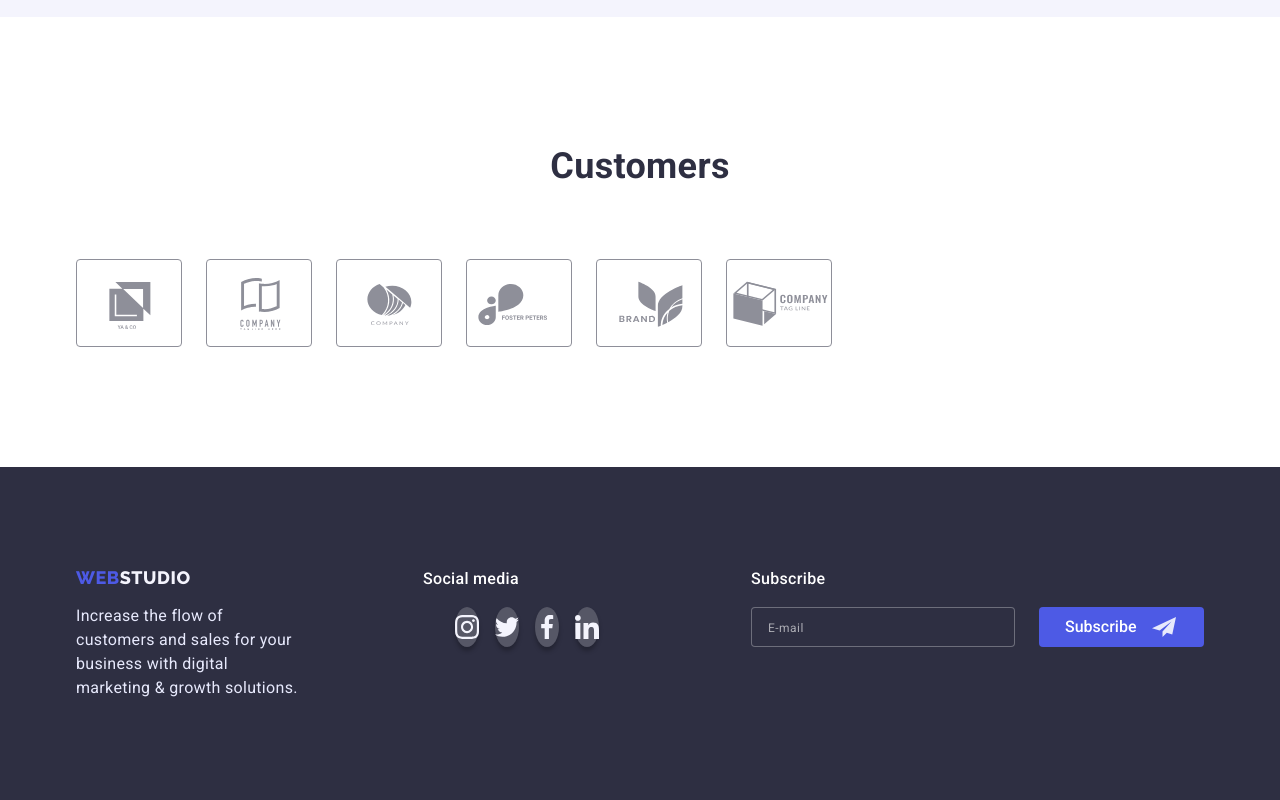
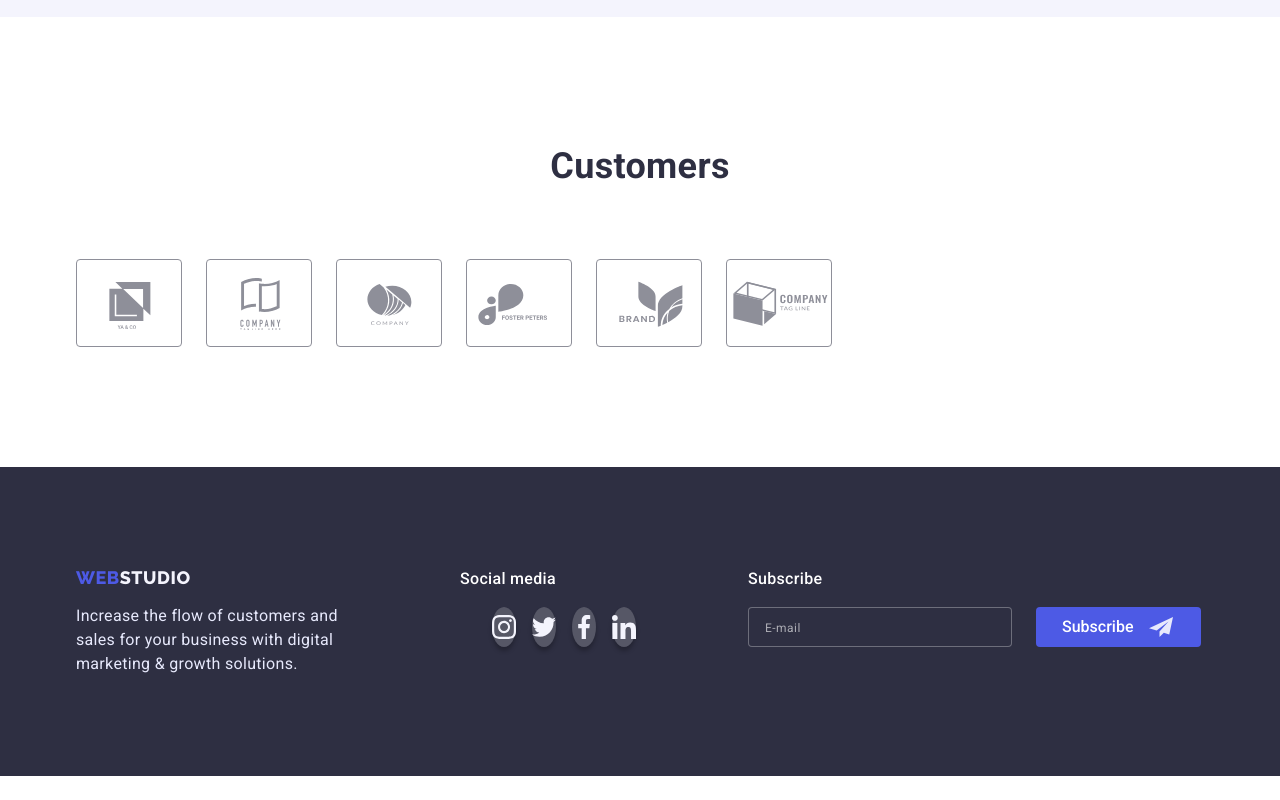
Before and after one commit to sNadiia/goit-markup-hw-06, a plain HTML site: page index.html in a window 1280 px wide. Shown: the part 2460-3260 px from the top of the page. After the commit the page ends 3236 px from the top, so only its background shows below. Drawn offline with nearby package versions, Linux system fonts and the light colour scheme; a web font is replaced by a local one.

Commit message:
hw-6
v-2

```diff
--- a/css/styles.css
+++ b/css/styles.css
@@ -396,10 +396,11 @@ img {
 .footer-tumbh-link {
   display: flex;
   justify-content: left;
-  gap: 120px;
+
 }
 .footer-tumbh {
-  max-width: 264px;
+  width: 264px;
+  margin-right: 120px;
 }
 .logo-footer {
   font-family: "Raleway";
@@ -417,12 +418,15 @@ img {
 }
 
 .footer-text {
+
   line-height: 1.5;
   color: var(--footer-text-color);
   margin-top: 16px;
+
 }
 
 .footer-link {
+  margin-right: 80px;
 }
 .title-footer-link {
   font-weight: 500;
```
